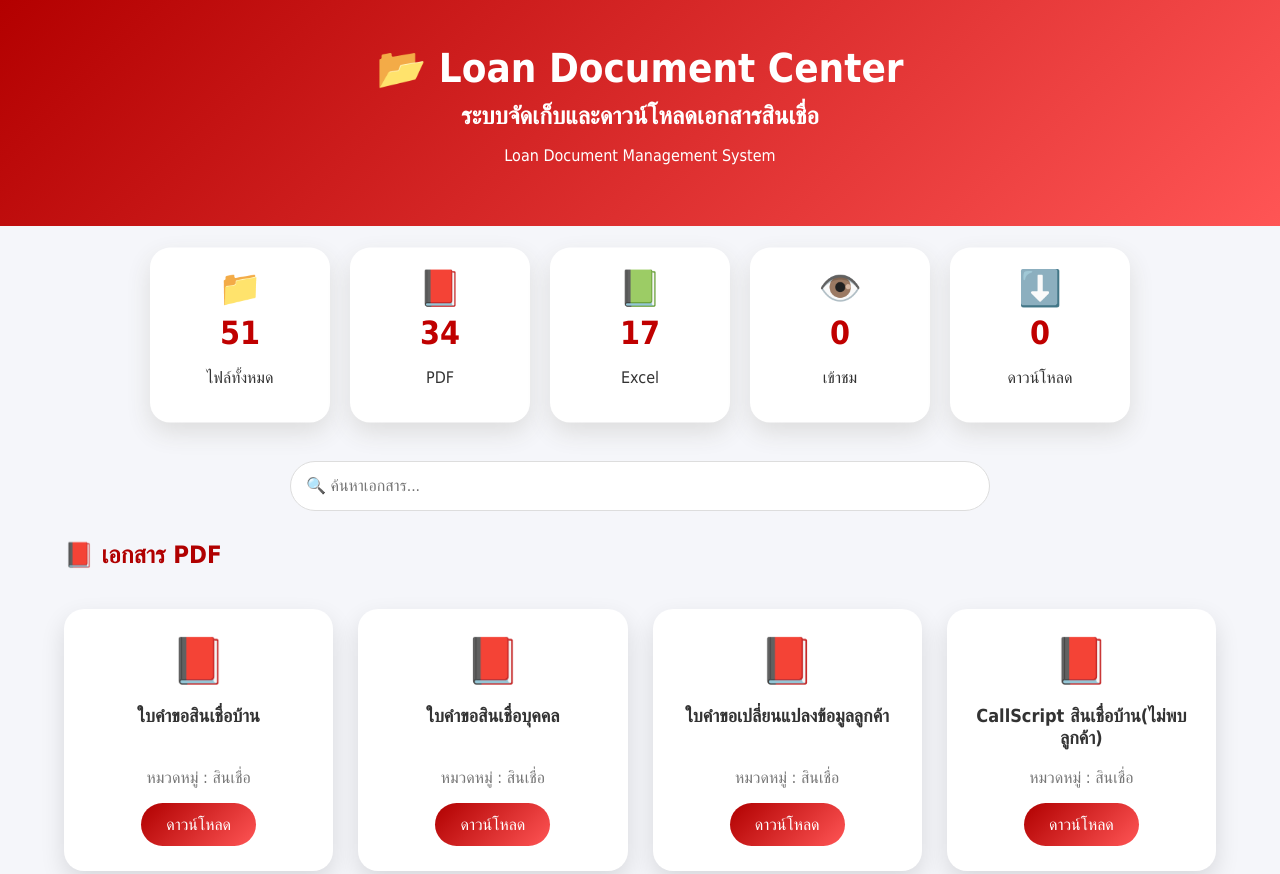
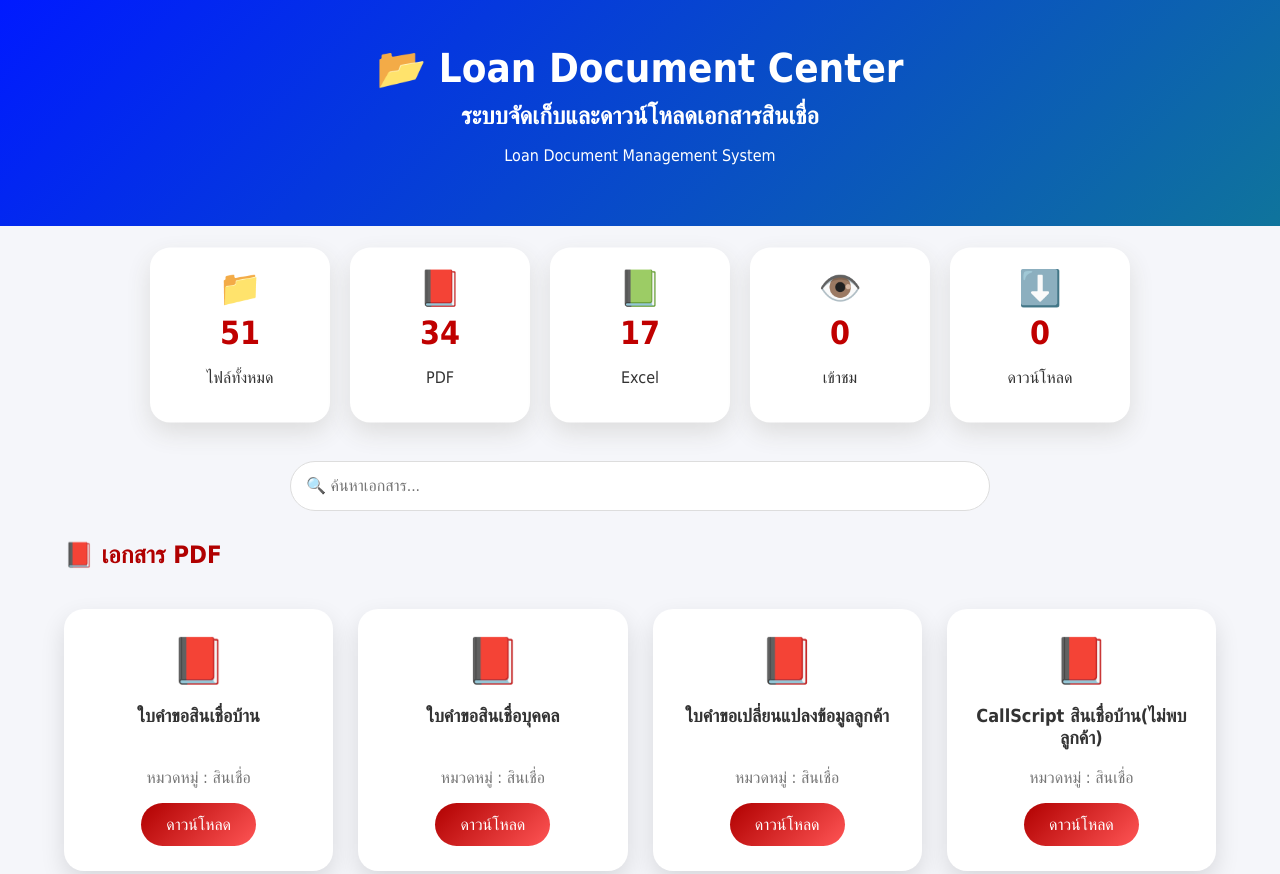
Before and after one commit to Special-B-2026/team-file-center, a plain HTML site: page index.html in a window 1280 px wide. Shown: the top 874 px of the page. Drawn offline with Linux system fonts and the light colour scheme; no server answers.

Commit message:
Add files via upload

```diff
--- a/style.css
+++ b/style.css
@@ -24,8 +24,8 @@ header{
 
 background: linear-gradient(
 135deg,
-#b30000,
-#ff5555
+#001aff,
+#0f749c
 );
 
 
```
